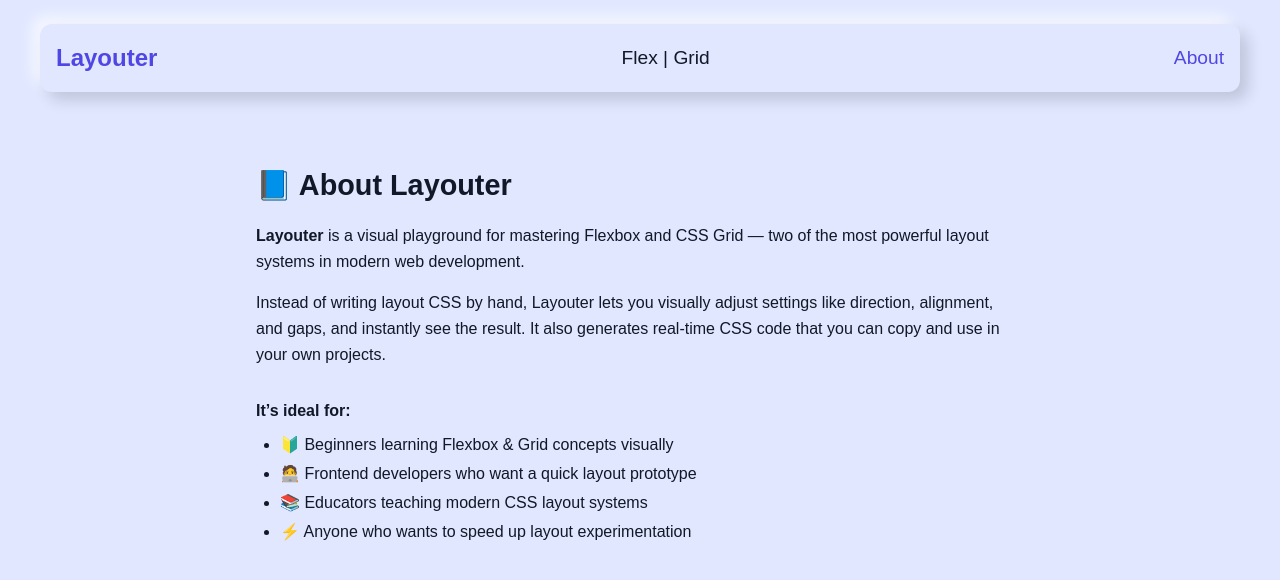
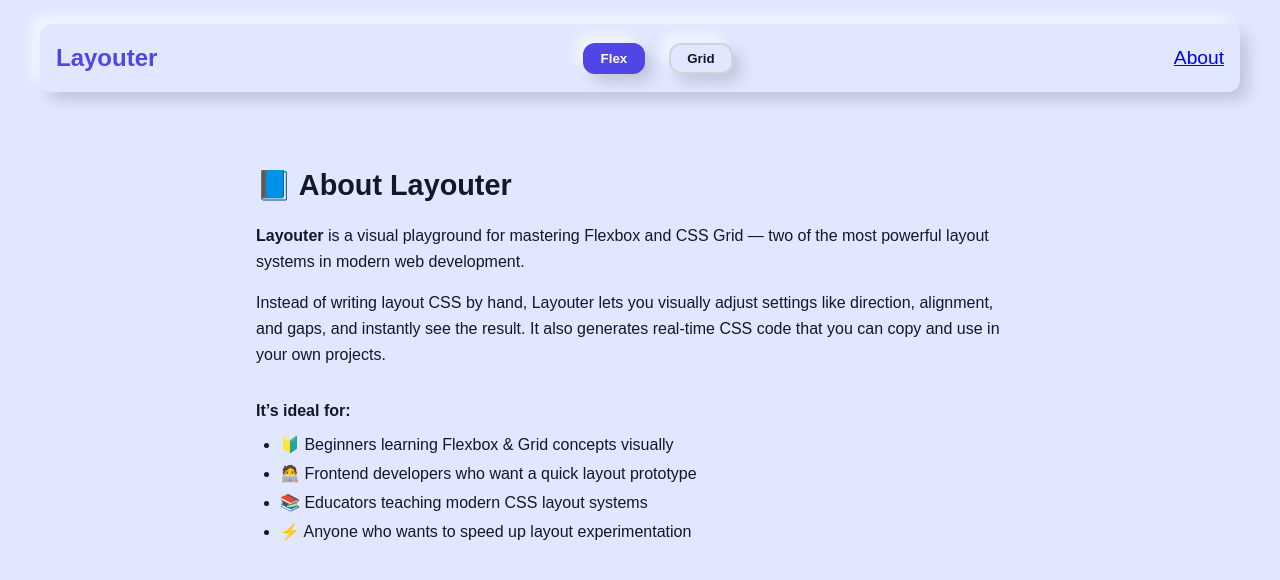
Before and after one commit to LinSchmitz/Layouter, a React (Vite) app: page /about in a window 1280 px wide. Shown: the top 580 px of the page. Built offline with nearby package versions, Linux system fonts and the light colour scheme; the HTML template or start-up script is replaced by a standard one; a web font is replaced by a local one.

Commit message:
added toggle

```diff
--- a/src/components/Header.jsx
+++ b/src/components/Header.jsx
@@ -1,21 +1,15 @@
 import React from 'react';
+import LayoutModeToggle from './LayoutModeToggle';
 import { Link } from 'react-router-dom';
-import LayoutModeToggle from './LayoutModeToggle';
 
-export default function Header() {
+export default function Header({ layoutMode, setLayoutMode }) {
   return (
     <nav className="nav-bar">
-      {/* Logo that redirects to "/" */}
       <Link to="/" className="logo">
         Layouter
       </Link>
-
-      <LayoutModeToggle />
-
-      {/* Link to About page */}
-      <Link to="/about" className="nav-link">
-        About
-      </Link>
+      <LayoutModeToggle layoutMode={layoutMode} setLayoutMode={setLayoutMode} />
+      <Link to="/about">About</Link>
     </nav>
   );
 }
--- a/src/components/LayoutModeToggle.jsx
+++ b/src/components/LayoutModeToggle.jsx
@@ -1,9 +1,20 @@
 import React from 'react';
 
-export default function LayoutModeToggle() {
+export default function LayoutModeToggle({ layoutMode, setLayoutMode }) {
   return (
-    <div>
-      <p>Flex | Grid</p>
+    <div className="layout-toggle">
+      <button
+        className={layoutMode === 'flex' ? 'active' : ''}
+        onClick={() => setLayoutMode('flex')}
+      >
+        Flex
+      </button>
+      <button
+        className={layoutMode === 'grid' ? 'active' : ''}
+        onClick={() => setLayoutMode('grid')}
+      >
+        Grid
+      </button>
     </div>
   );
 }
--- a/src/index.css
+++ b/src/index.css
@@ -79,6 +79,30 @@ nav {
 .nav-link {
   text-decoration: none;
   color: var(--color-primary);
+}
+
+/*************/
+.layout-toggle {
+  display: flex;
+  gap: 8px;
+}
+
+.layout-toggle button {
+  padding: 6px 16px;
+  font-weight: 600;
+  border-radius: var(--border-radius);
+  background-color: transparent;
+  border: 2px solid var(--color-border);
+  color: var(--color-text-primary);
+  cursor: pointer;
+  transition: all 0.2s ease;
+}
+
+.layout-toggle button.active {
+  background-color: var(--color-primary);
+  color: #fff;
+  border-color: var(--color-primary);
+  box-shadow: var(--box-shadow);
 }
 
 /* Main Body */
@@ -176,10 +200,16 @@ button {
   cursor: pointer;
   font-weight: 600;
   transition: background-color 0.3s ease;
+  margin-right: 1rem;
 }
 
 button:hover {
   background-color: #4338ca;
+}
+
+button.active {
+  background-color: #4338ca;
+  box-shadow: none;
 }
 
 /* Responsive */
```
